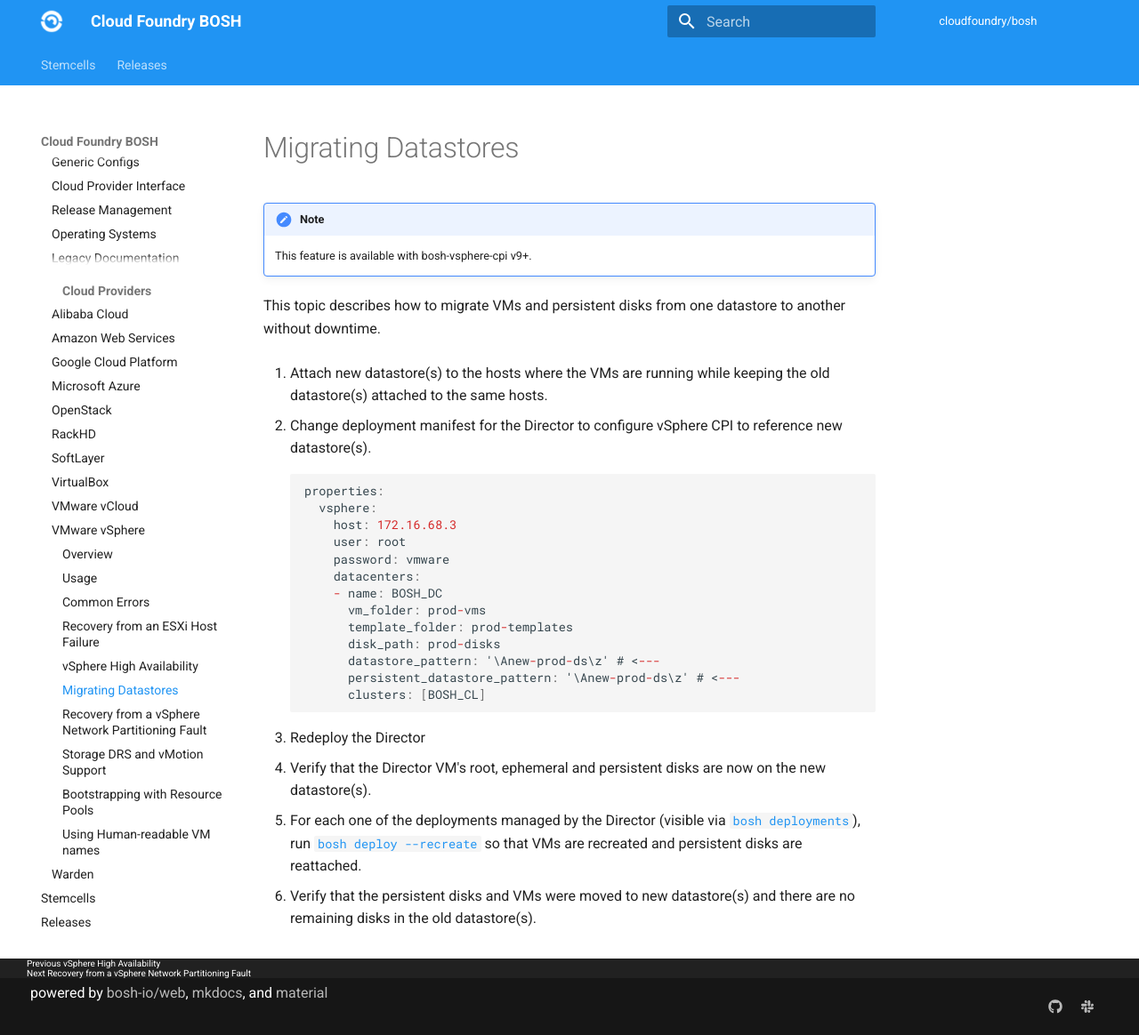
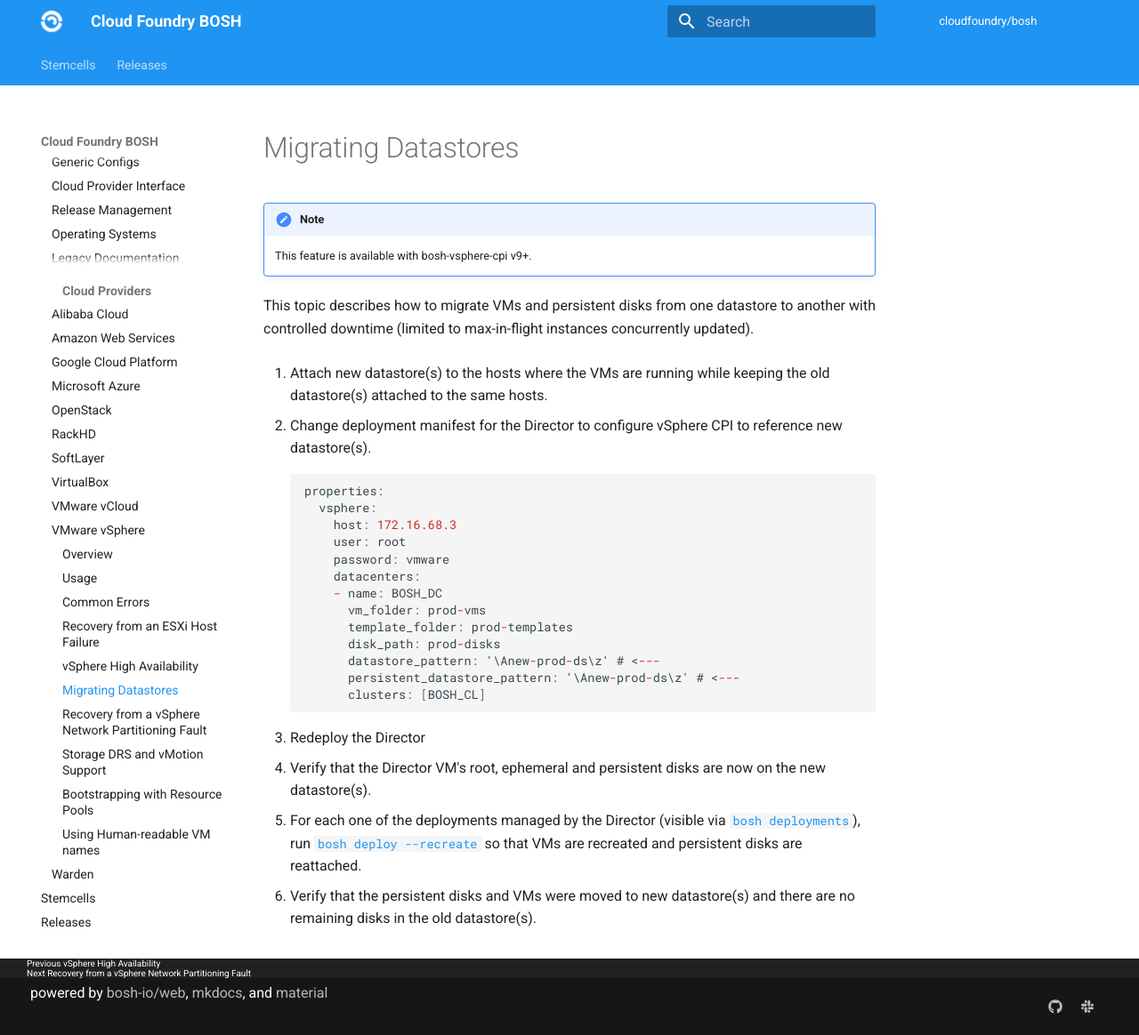
Before and after one commit to cloudfoundry/docs-bosh, an MkDocs documentation site: the page built from content/vsphere-migrate-datastores.md, in a window 1280 px wide and 1164 px high. Shown: the whole window at 89% size. Built offline with MkDocs 1.6.1 and Material for MkDocs 9.7.7, drawn with Linux system fonts in a browser that asks for light colours; old or Windows-style settings are respelled for this version of MkDocs.

Commit message:
Refine wording for datastore migration related to downtime.
See related disk detection code at https://github.com/cloudfoundry/bosh-vsphere-cpi-release/blob/34e66c47002c42e37970a02256f13be07a5d138f/src/vsphere_cpi/lib/cloud/vsphere/cloud.rb#L674

See related slack thread at https://cloudfoundry.slack.com/archives/C02HPPYQ2/p1716479934968929?thread_ts=1716476234.575549&cid=C02HPPYQ2

```diff
--- a/content/vsphere-migrate-datastores.md
+++ b/content/vsphere-migrate-datastores.md
@@ -1,7 +1,7 @@
 !!! note
     This feature is available with bosh-vsphere-cpi v9+.
 
-This topic describes how to migrate VMs and persistent disks from one datastore to another without downtime.
+This topic describes how to migrate VMs and persistent disks from one datastore to another with controlled downtime (limited to max-in-flight instances concurrently updated).
 
 1. Attach new datastore(s) to the hosts where the VMs are running while keeping the old datastore(s) attached to the same hosts.
 
```
